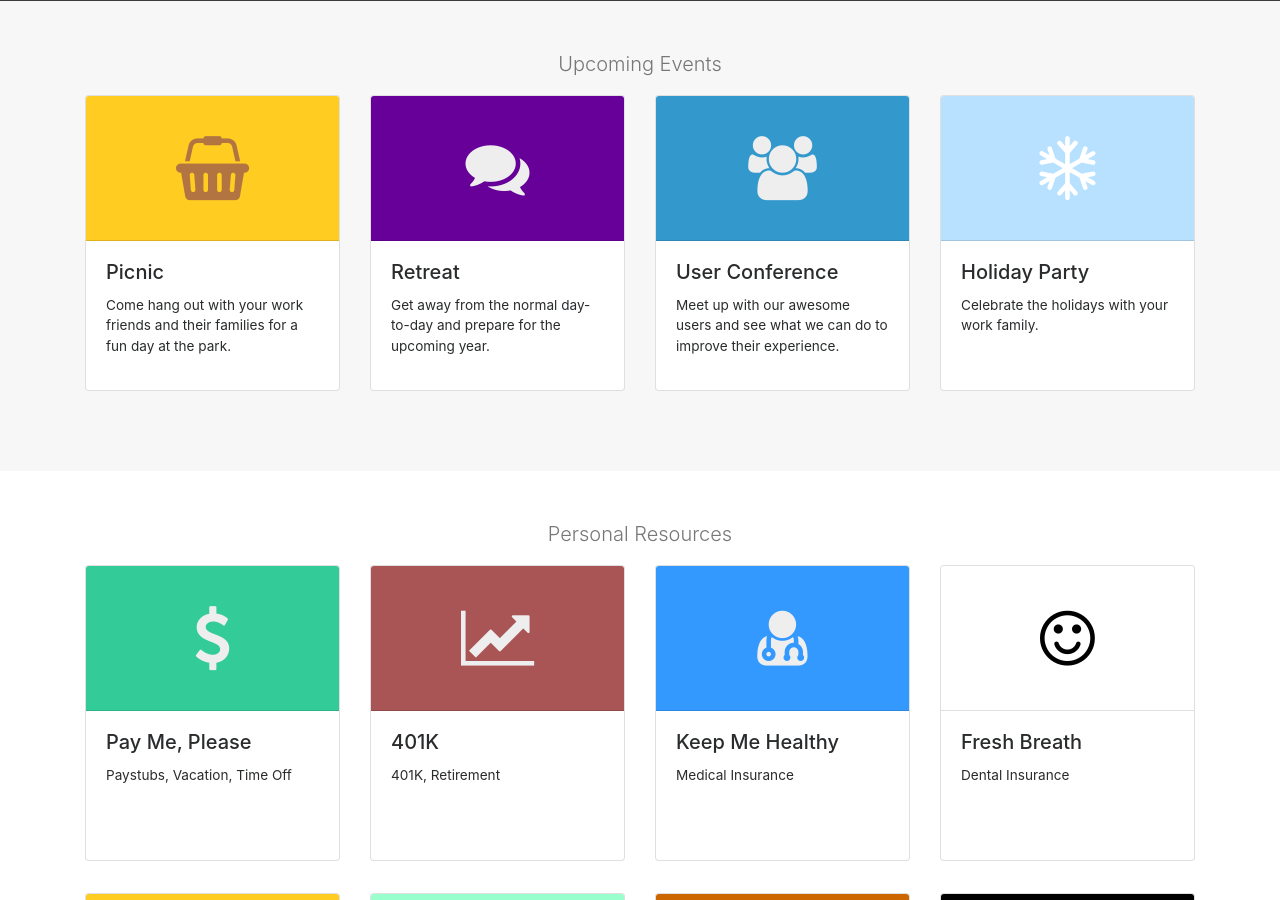
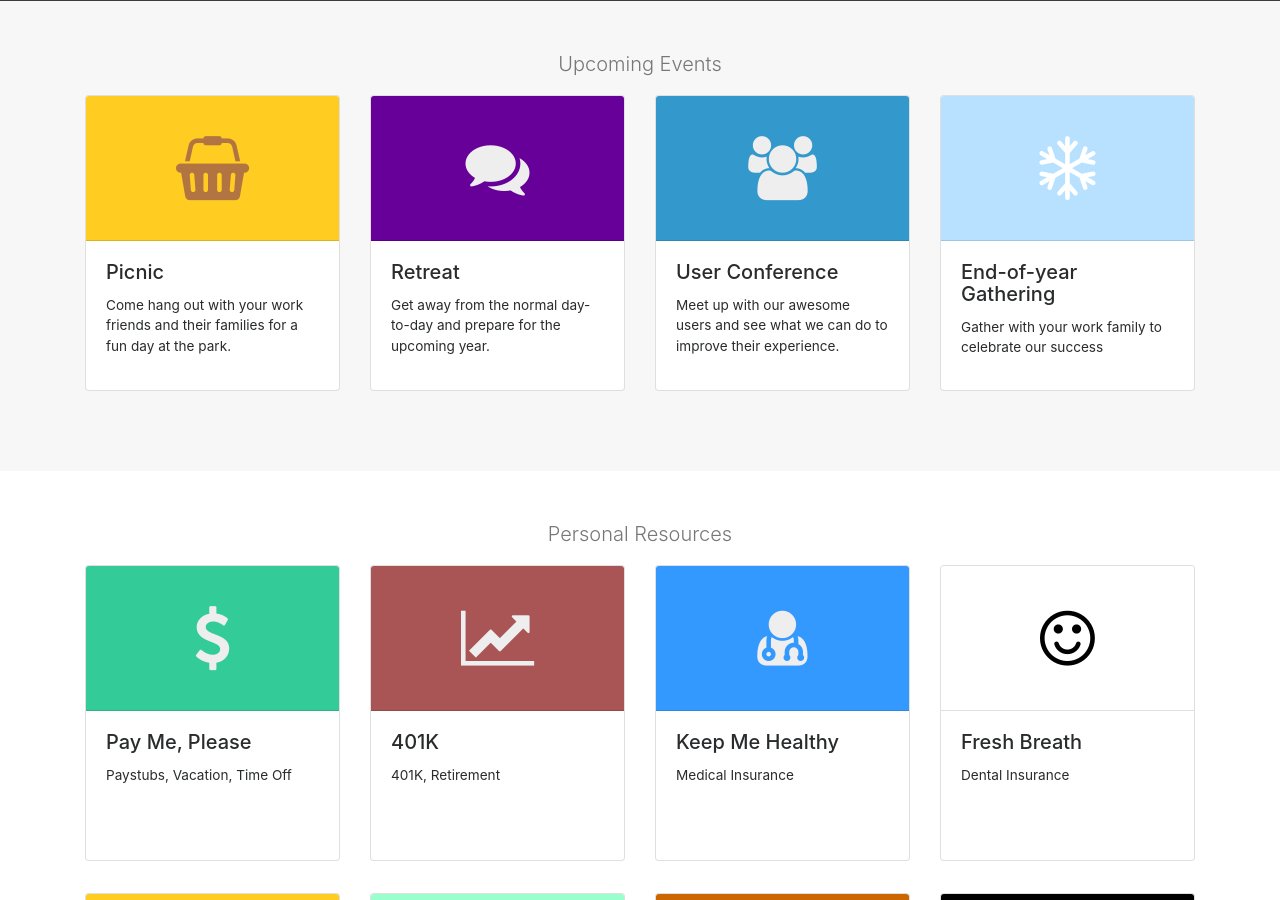
Before and after one commit to lightster/hub, a Jekyll site: the page built from index.md, in a window 1280 px wide and 900 px high, scrolled down 1243 px. Built offline with Jekyll 4.4.1, drawn with Linux system fonts in a browser that asks for light colours; nearby versions of some CDN libraries.

Commit message:
Rename end-of-year gathering to be more inclusive

```diff
--- a/_upcoming_events/holiday-party.md
+++ b/_upcoming_events/end-of-year-gathering.md
@@ -1,7 +1,7 @@
 ---
-title: Holiday Party
+title: End-of-year Gathering
 description: >
-  Celebrate the holidays with your work family.
+  Gather with your work family to celebrate our success
 icon: snowflake-o
 link: ""
 bg_color: '#b8e1ff'
```
